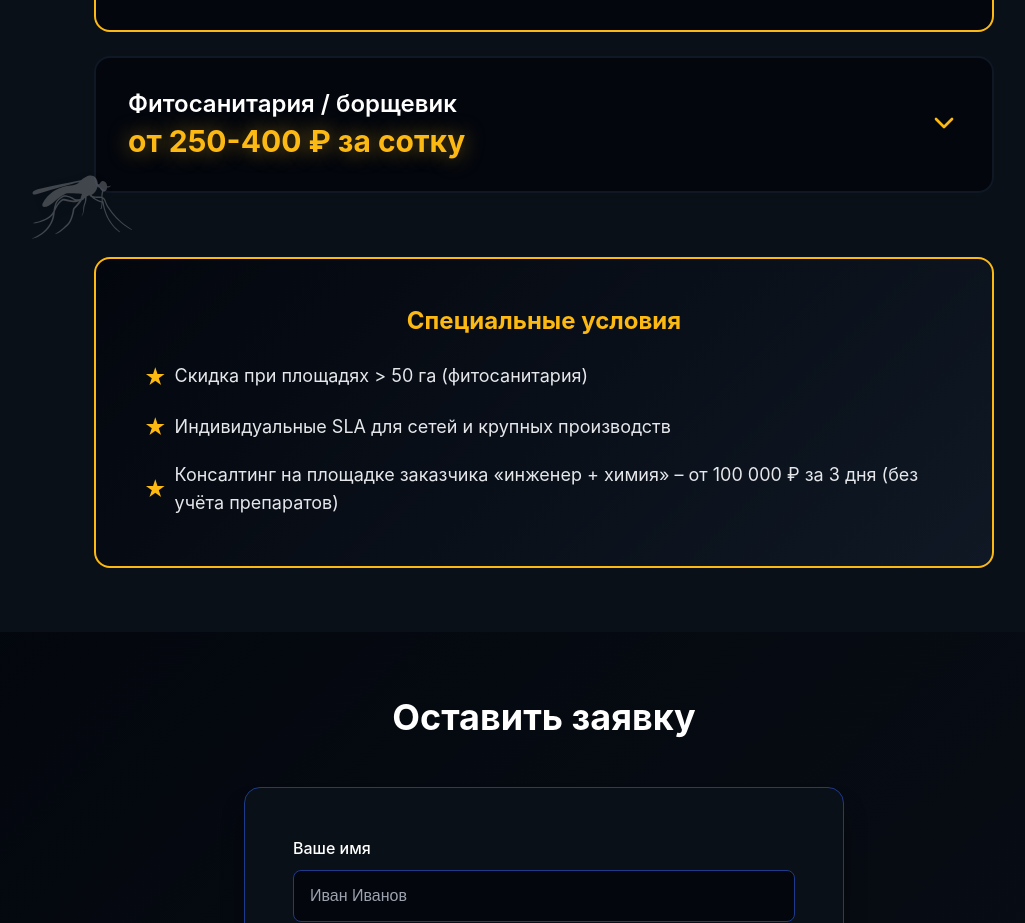
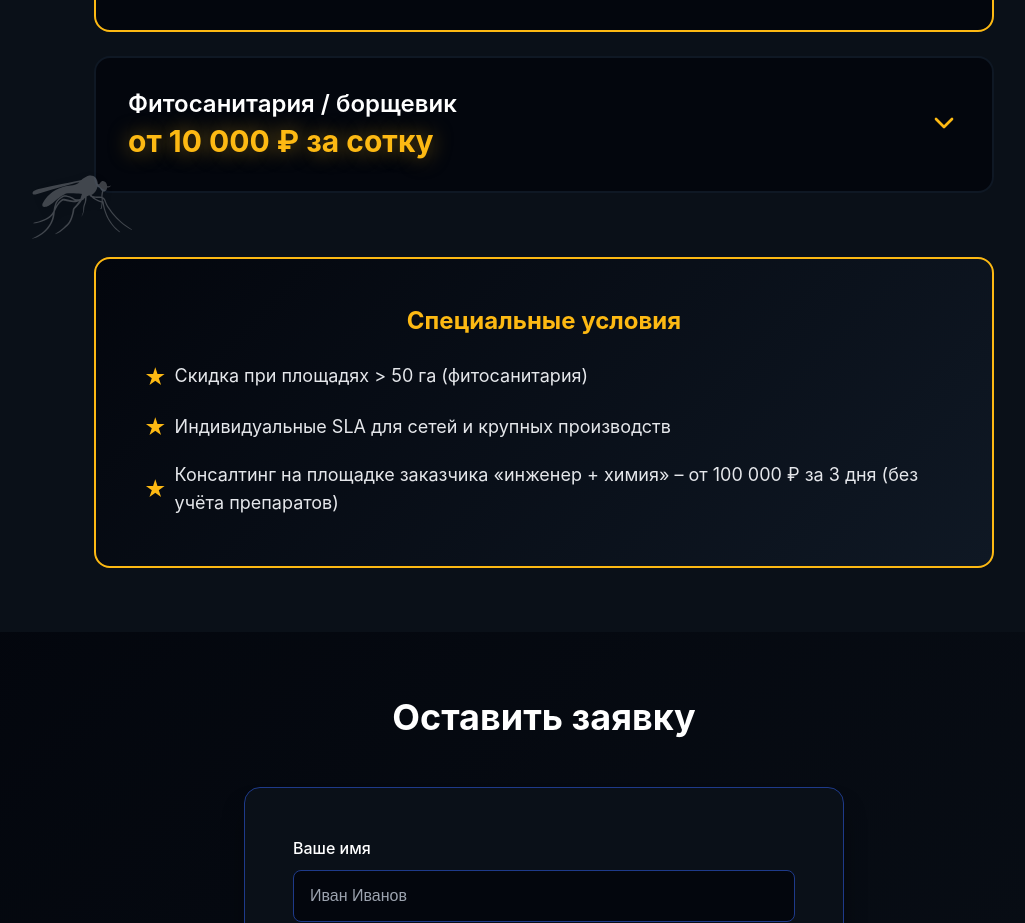
Before and after one commit to reenaBoo/dez-site, a Next.js app: page / in a window 1280 px wide. Shown: the part 4345-5268 px from the top of the page, without its empty margins (96-1121 px from the left). Built offline with nearby package versions, Linux system fonts and the light colour scheme.

Commit message:
change price

```diff
--- a/src/components/sections/Prices.tsx
+++ b/src/components/sections/Prices.tsx
@@ -228,9 +228,9 @@ const pricesData = [{
   note: 'Стоимость рассчитывается индивидуально после осмотра объекта.',
 }, {
   title: 'Фитосанитария / борщевик',
-  price: 'от 250-400 ₽ за сотку',
+  price: 'от 10 000 ₽ за сотку',
   description: '1-2 обработки за сезон с контролем результата.',
-  features: ['1-2 обработки за сезон', 'Контроль отклика и повторная обработка при необходимости', 'Отчёт с фотофиксацией', 'Рекомендации по восстановлению травостоя'],
+  features: ['1-2 обработки за сезон', 'Контроль отклика и повторная обработка при необходимости', 'Отчёт с фотофиксацией', 'Рекомендации по восстановлению травостоя', 'Расчет по запросу'],
   note: 'Итоговая цена рассчитывается после осмотра и подбора схемы.',
 }];
 
```
